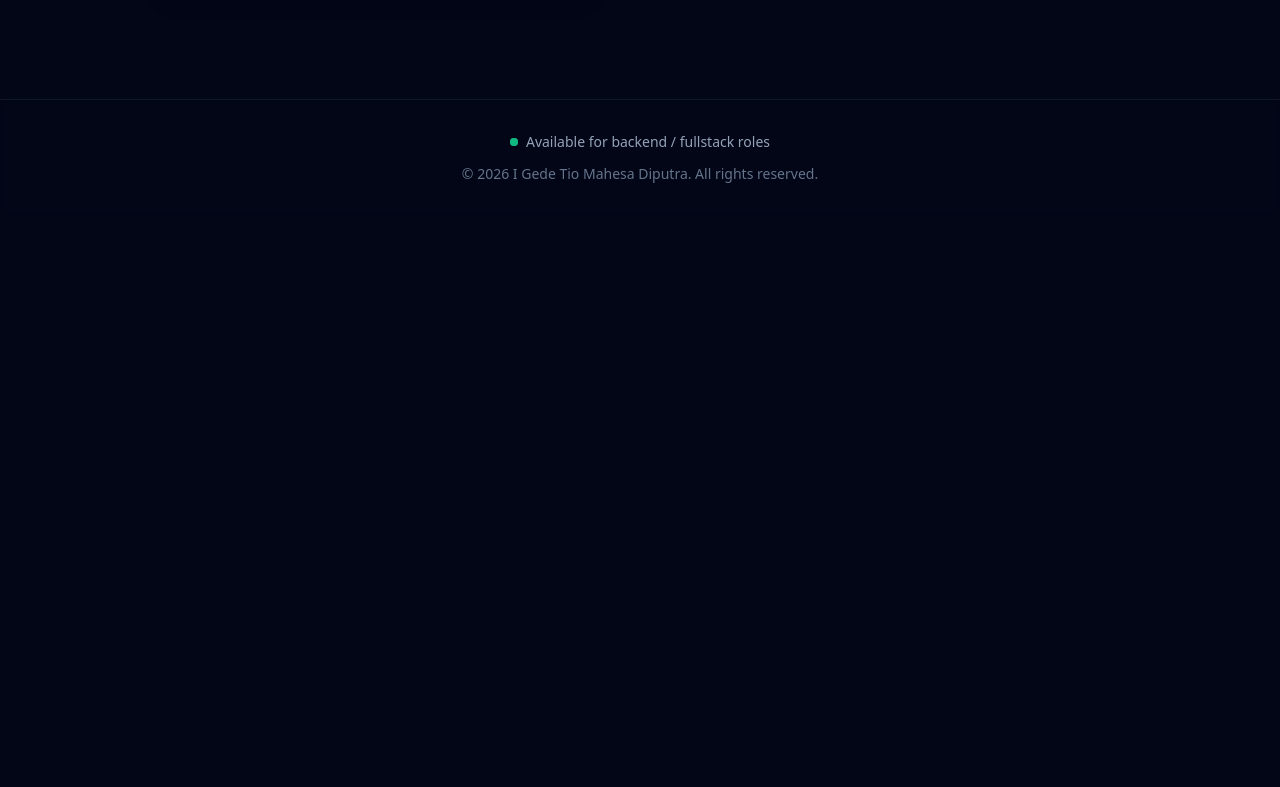
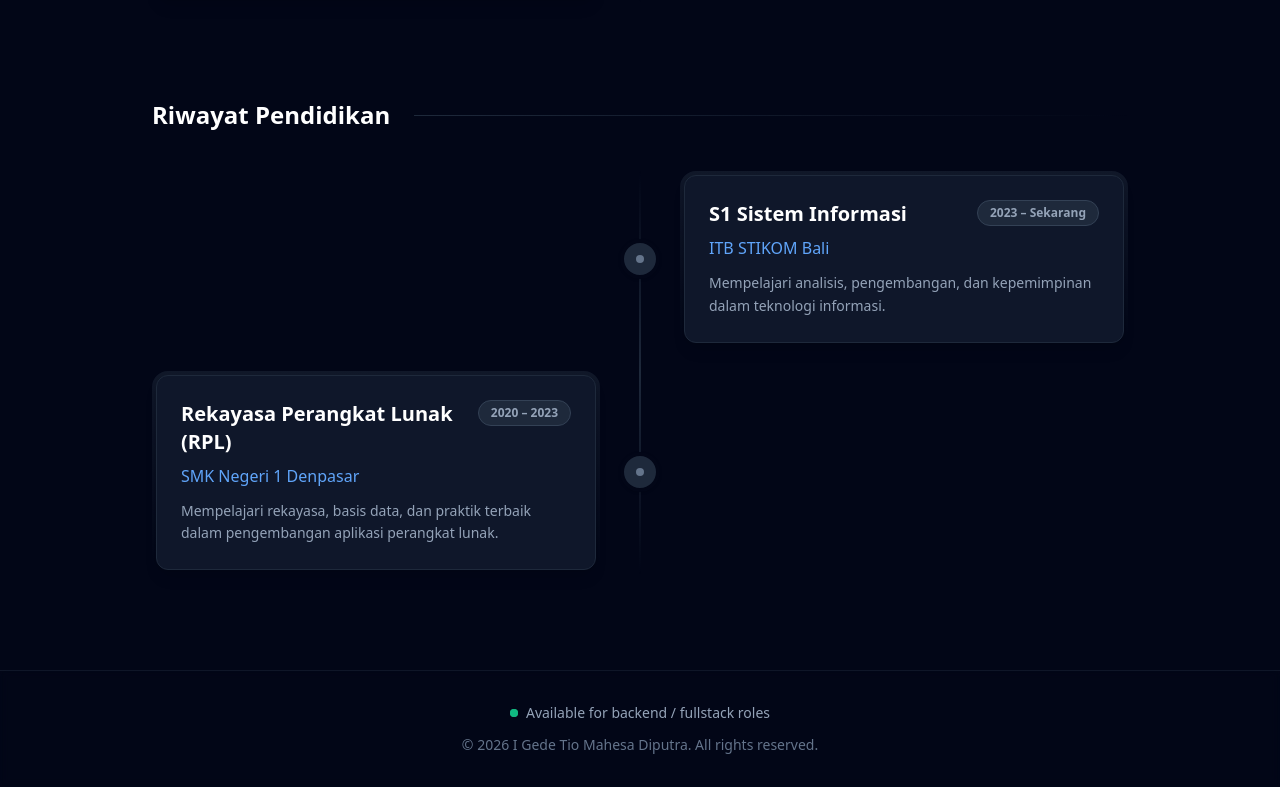
Before and after one commit to tiomhs/portfolio, a Nuxt app: page / in a window 1280 px wide. Shown: the part 2275-3062 px from the top of the page. Before the commit the page ends 2491 px from the top, so only its background shows below. Built offline with nearby package versions, Linux system fonts and the light colour scheme.

Commit message:
feat: create portfolio landing page with experience and education sections

```diff
--- a/composables/useProjects.ts
+++ b/composables/useProjects.ts
@@ -5,32 +5,72 @@ export const useProjects = () => {
       title: "Pemira.co.id",
       subtitle: "Platform E-Voting",
       role: "Front-End & Back-End Developer",
-      stack: ["NestJS", "Next.js", "Vue.js", "Tailwind CSS"],
-      desc: "Platform pemungutan suara digital berskala kampus untuk memfasilitasi pemilihan Presiden & Wakil Presiden Mahasiswa secara aman, real-time, dan transparan."
+      stack: ["NestJS", "Next.js", "Vue.js"],
+      desc: "Platform pemungutan suara digital (e-voting) berskala kampus untuk memfasilitasi pemilihan Presiden & Wakil Presiden Mahasiswa, Ketua DPM, serta Ketua Himaprodi secara aman, transparan, dan efisien."
     },
     {
       slug: "tixgro-com",
       title: "Tixgro.com",
-      subtitle: "Ticketing Management",
+      subtitle: "Ticketing & Event Management",
       role: "Front-End & Back-End Developer",
-      stack: ["Laravel", "Livewire", "Tailwind CSS", "Midtrans", "Xendit"],
-      desc: "Platform manajemen tiket komprehensif yang memfasilitasi pembelian, penukaran tiket, hingga event check-in terintegrasi dengan berbagai payment gateway."
+      stack: ["Laravel", "Livewire", "Tailwind CSS", "Alpine.js"],
+      desc: "Platform manajemen tiket komprehensif yang memfasilitasi pembelian, penukaran tiket, hingga sistem check-in pengunjung. Mendukung transaksi otomatis melalui integrasi multi-payment gateway (Midtrans & Xendit)."
+    },
+    {
+      slug: "app-muktamar-peraboi-2025",
+      title: "App Muktamar Peraboi 2025",
+      subtitle: "Event Registration & Check-in",
+      role: "Front-End & Back-End Developer",
+      stack: ["Laravel", "Tailwind CSS"],
+      desc: "Aplikasi registrasi dan sistem check-in terintegrasi untuk menangani alur peserta event Muktamar Peraboi 2025, lengkap dengan integrasi pembayaran otomatis melalui DOKU payment gateway."
     },
     {
       slug: "membership-dreamy",
       title: "Membership Dreamy",
-      subtitle: "Sistem Manajemen MLM",
+      subtitle: "Sistem MLM & Jaringan",
       role: "Front-End & Back-End Developer",
-      stack: ["Laravel", "Livewire", "MySQL"],
-      desc: "Sistem manajemen keanggotaan berbasis Multi-Level Marketing (MLM) dengan kalkulasi pencapaian dan distribusi bonus otomatis secara rekursif antar level jaringan."
+      stack: ["Laravel", "Livewire"],
+      desc: "Sistem manajemen keanggotaan berbasis Multi-Level Marketing (MLM). Fitur utama meliputi pendaftaran member, pencatatan transaksi, serta algoritma kalkulasi distribusi bonus otomatis antar level jaringan (parent dan child)."
     },
     {
-      slug: "radio-streaming-web",
-      title: "Radio Streaming Web",
-      subtitle: "Aplikasi Real-time Broadcasting",
-      role: "Full-Stack & DevOps",
-      stack: ["NuxtJS", "Vue.js", "Express.js"],
-      desc: "Aplikasi web berbasis streaming stasiun radio real-time yang dirancang agar terintegrasi dengan OBS dan mendukung siaran interaktif."
+      slug: "jarimenari-com",
+      title: "JariMenari.com",
+      subtitle: "Booking System & Corporate Site",
+      role: "Front-End & Back-End Developer",
+      stack: ["Laravel", "Bootstrap"],
+      desc: "Website profil perusahaan yang dilengkapi dengan sistem booking layanan secara online, terintegrasi dengan payment gateway DOKU untuk kemudahan transaksi pelanggan."
+    },
+    {
+      slug: "aplikasi-radio-streaming",
+      title: "Aplikasi Radio Streaming",
+      subtitle: "Real-Time Broadcasting",
+      role: "Front-End, Back-End Developer, & DevOps",
+      stack: ["NuxtJS"],
+      desc: "Aplikasi web berbasis streaming radio real-time dengan arsitektur yang dirancang agar dapat terintegrasi langsung dengan perangkat lunak broadcasting seperti OBS."
+    },
+    {
+      slug: "umkm-com",
+      title: "UMKM.com",
+      subtitle: "Marketplace Directory",
+      role: "Front-End & Back-End Developer",
+      stack: ["Laravel", "Livewire"],
+      desc: "Platform direktori digital yang menjembatani para pelaku UMKM (penyedia barang/jasa) agar terhubung dan menjangkau calon pelanggan dengan lebih efektif."
+    },
+    {
+      slug: "sistem-manajemen-sekolah",
+      title: "Sistem Manajemen Sekolah",
+      subtitle: "SMA 1 Banjar",
+      role: "Web Developer",
+      stack: ["Laravel", "Livewire"],
+      desc: "Sistem informasi akademik berbasis web untuk mendigitalisasi dan mengelola data serta operasional administrasi di lingkungan SMA 1 Banjar."
+    },
+    {
+      slug: "gretiva-com",
+      title: "Gretiva.com",
+      subtitle: "Interactive Company Profile",
+      role: "Front-End & Back-End Developer",
+      stack: ["Express.js", "Vue.js"],
+      desc: "Website company profile interaktif untuk membangun identitas brand dan representasi digital PT Gretiva."
     }
   ];
 
@@ -38,38 +78,70 @@ export const useProjects = () => {
     {
       slug: "cat-sashimi-studio",
       title: "Cat & Sashimi Studio",
-      subtitle: "Web Dev & UI/UX",
-      role: "Web Developer",
-      stack: ["WordPress", "PHP", "Tailwind CSS"],
-      desc: "Pengembangan website perusahaan dan desain antarmuka pengguna untuk Cat & Sashimi Studio, menitikberatkan pada estetika visual dan pengalaman navigasi interaktif."
+      subtitle: "Company Profile",
+      role: "Web Developer & UI/UX Designer",
+      stack: ["WordPress", "Figma"],
+      desc: "Pengembangan website company profile dengan fokus pada representasi visual dan antarmuka pengguna yang menarik."
     },
     {
       slug: "ubud-wellness-bali",
       title: "Ubud Wellness Bali",
-      subtitle: "Web Dev",
+      subtitle: "Profil & Booking Spa",
       role: "Web Developer",
-      stack: ["WordPress", "Elementor", "SEO"],
-      desc: "Sistem web publik untuk lini bisnis asri Ubud Wellness di Bali, menyajikan profil layanan kesehatan komprehensif yang dirancang khusus untuk kenyamanan turis internasional."
+      stack: ["WordPress"],
+      desc: "Website profil bisnis yang dilengkapi dengan sistem booking terintegrasi untuk layanan spa."
     },
     {
-      slug: "asanka-corporate",
+      slug: "asanka-corporate-digital",
       title: "Asanka Corporate & Digital",
-      subtitle: "Web Dev",
+      subtitle: "Portal Korporat",
       role: "Web Developer",
-      stack: ["WordPress", "PHP", "MySQL"],
-      desc: "Pengembangan web korporat dinamis bagi Asanka, menangani kompleksitas integrasi sistem profil perusahaan beserta optimasi performa backend."
+      stack: ["WordPress"],
+      desc: "Pengembangan portal korporat utama dan divisi digital PT Asanka (asanka.co.id & digital.asanka.co.id)."
     },
     {
-      slug: "muktamar-peraboi-2025",
+      slug: "second-floor-coffee",
+      title: "Second Floor Coffee",
+      subtitle: "Brand F&B Representation",
+      role: "Web Developer",
+      stack: ["WordPress"],
+      desc: "Website representasi digital dan identitas brand untuk lini bisnis F&B Second Floor Coffee."
+    },
+    {
+      slug: "tanah-merah-bali",
+      title: "Tanah Merah Bali",
+      subtitle: "Company Profile",
+      role: "Web Developer",
+      stack: ["WordPress"],
+      desc: "Website company profile profesional untuk mendukung eksistensi digital Tanah Merah Bali."
+    },
+    {
+      slug: "muktamar-peraboi-2025-landing",
       title: "Muktamar Peraboi 2025",
-      subtitle: "Web Dev",
+      subtitle: "Landing Page Event",
       role: "Web Developer",
-      stack: ["Laravel", "Tailwind CSS", "MySQL"],
-      desc: "Pengembangan platform pendaftaran dan publikasi berbasis web untuk event akbar Muktamar Peraboi 2025, yang memfasilitasi ribuan peserta medis dalam satu sistem terpusat."
+      stack: ["WordPress"],
+      desc: "Landing page resmi (muktamarperaboi2025.com) yang menyediakan informasi terpusat terkait penyelenggaraan event."
+    },
+    {
+      slug: "btkv-fk-udayana",
+      title: "BTKV FK Udayana",
+      subtitle: "Portal Informasi Akademik",
+      role: "Web Developer",
+      stack: ["WordPress"],
+      desc: "Portal informasi resmi untuk memfasilitasi publikasi dan komunikasi institusi pendidikan/fakultas."
+    },
+    {
+      slug: "kim-soo",
+      title: "Kim Soo",
+      subtitle: "Website Company Profile dan Online Shop",
+      role: "Web Developer",
+      stack: ["Shopify, Liquid"],
+      desc: "Website company profile dan online shop profesional untuk mendukung eksistensi digital Kim Soo."
     }
   ];
 
-  const getProjectBySlug = (slug: string) => {
+  const getProjectBySlug = (slug) => {
     return webApps.find(project => project.slug === slug) || cmsProjects.find(project => project.slug === slug);
   };
 
--- a/pages/index.vue
+++ b/pages/index.vue
@@ -8,6 +8,11 @@ const experiences = [
   { role: "Back-End & Front-End Developer", company: "PT. Gretiva", year: "2025 \u2013 Sekarang", desc: "Mengembangkan solusi web kompleks dan mengintegrasikan API pihak ketiga." },
   { role: "Anggota Research & Development", company: "UKM PROGRESS", year: "2025 \u2013 2026", desc: "Berkontribusi dalam riset pengembangan sistem dan IoT." },
   { role: "CMS & Back-End Developer", company: "PT. Asanka", year: "2023 \u2013 2025", desc: "Membangun sistem CMS dan mengoptimalkan performa backend." }
+];
+
+const education = [
+  { role: "S1 Sistem Informasi", company: "ITB STIKOM Bali", year: "2023 \u2013 Sekarang", desc: "Mempelajari analisis, pengembangan, dan kepemimpinan dalam teknologi informasi." },
+  { role: "Rekayasa Perangkat Lunak (RPL)", company: "SMK Negeri 1 Denpasar", year: "2020 \u2013 2023", desc: "Mempelajari rekayasa, basis data, dan praktik terbaik dalam pengembangan aplikasi perangkat lunak." }
 ];
 </script>
 
@@ -100,5 +105,34 @@ const experiences = [
         </div>
       </div>
     </section>
+
+    <!-- Education Section -->
+    <section class="mt-16">
+      <div class="flex items-center justify-between mb-10">
+        <h2 class="text-2xl font-bold text-white">Riwayat Pendidikan</h2>
+        <div class="h-px bg-gradient-to-r from-slate-800 to-transparent flex-grow ml-6"></div>
+      </div>
+
+      <div class="space-y-6 relative before:absolute before:inset-0 before:ml-5 before:-translate-x-px md:before:mx-auto md:before:translate-x-0 before:h-full before:w-0.5 before:bg-gradient-to-b before:from-transparent before:via-slate-800 before:to-transparent">
+        <div v-for="(edu, index) in education" :key="'edu-'+index" class="relative flex items-center justify-between md:justify-normal md:odd:flex-row-reverse group is-active">
+          <!-- Timeline point -->
+          <div class="flex items-center justify-center w-10 h-10 rounded-full border-4 border-slate-950 bg-slate-800 text-slate-500 group-hover:text-blue-500 group-hover:border-blue-500/30 transition-colors shadow shrink-0 md:order-1 md:group-odd:-translate-x-1/2 md:group-even:translate-x-1/2 z-10">
+            <div class="w-2 h-2 rounded-full bg-current"></div>
+          </div>
+
+          <!-- Card -->
+          <div class="w-[calc(100%-4rem)] md:w-[calc(50%-2.5rem)] p-1 rounded-2xl bg-gradient-to-b from-slate-800/50 to-transparent group-hover:from-blue-600/20 transition-all duration-300">
+            <div class="bg-slate-900 border border-slate-800 rounded-xl p-6 h-full shadow-lg hover:shadow-blue-900/10 transition-shadow">
+              <div class="flex flex-col xl:flex-row xl:items-start justify-between gap-2 mb-2">
+                <h3 class="font-bold text-xl text-white">{{ edu.role }}</h3>
+                <span class="text-xs font-semibold px-3 py-1 rounded-full bg-slate-800 text-slate-400 border border-slate-700 w-fit shrink-0">{{ edu.year }}</span>
+              </div>
+              <p class="text-blue-400 font-medium mb-3">{{ edu.company }}</p>
+              <p class="text-slate-400 text-sm leading-relaxed">{{ edu.desc }}</p>
+            </div>
+          </div>
+        </div>
+      </div>
+    </section>
   </div>
 </template>
```
